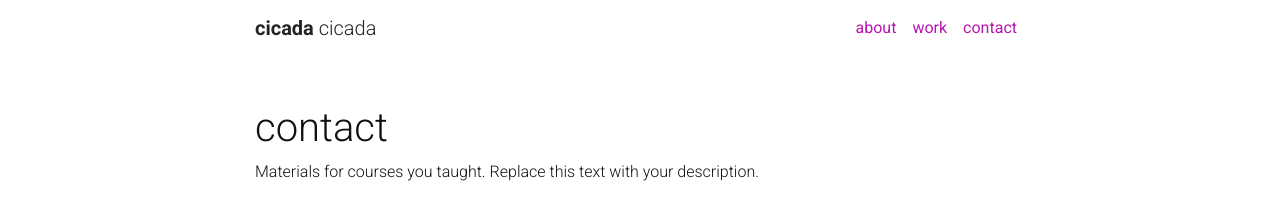
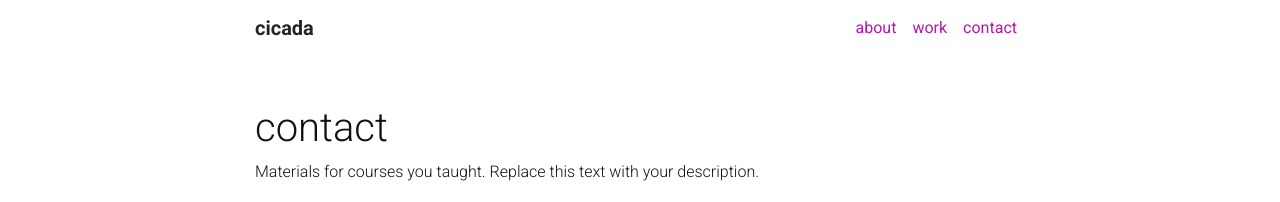
Before and after one commit to Scimatica-Labs/cicadadesign.in, a Jekyll site: the page built from _pages/contact.md, in a window 1280 px wide. Shown: the top 202 px of the page. Built offline with Jekyll 4.4.1, drawn with Linux system fonts in a browser that asks for light colours; nearby versions of some CDN libraries; a style sheet for code colours, icons or effects is not loaded.

Commit message:
Update header.html

```diff
--- a/_includes/header.html
+++ b/_includes/header.html
@@ -13,7 +13,7 @@
       {% endif %}
       {% assign lastname = name | last %}-->
       <a class="navbar-brand title font-weight-lighter" href="{{ site.baseurl | prepend: site.url }}/">
-       <span class="font-weight-bold">{{ firstname }}</span> {{ middlenames }}  {{ lastname }}
+       <span class="font-weight-bold">{{ firstname }}</span>
       </a>
       <!--{% elsif site.show_social_icons %}
         <!-- Social Icons
```
